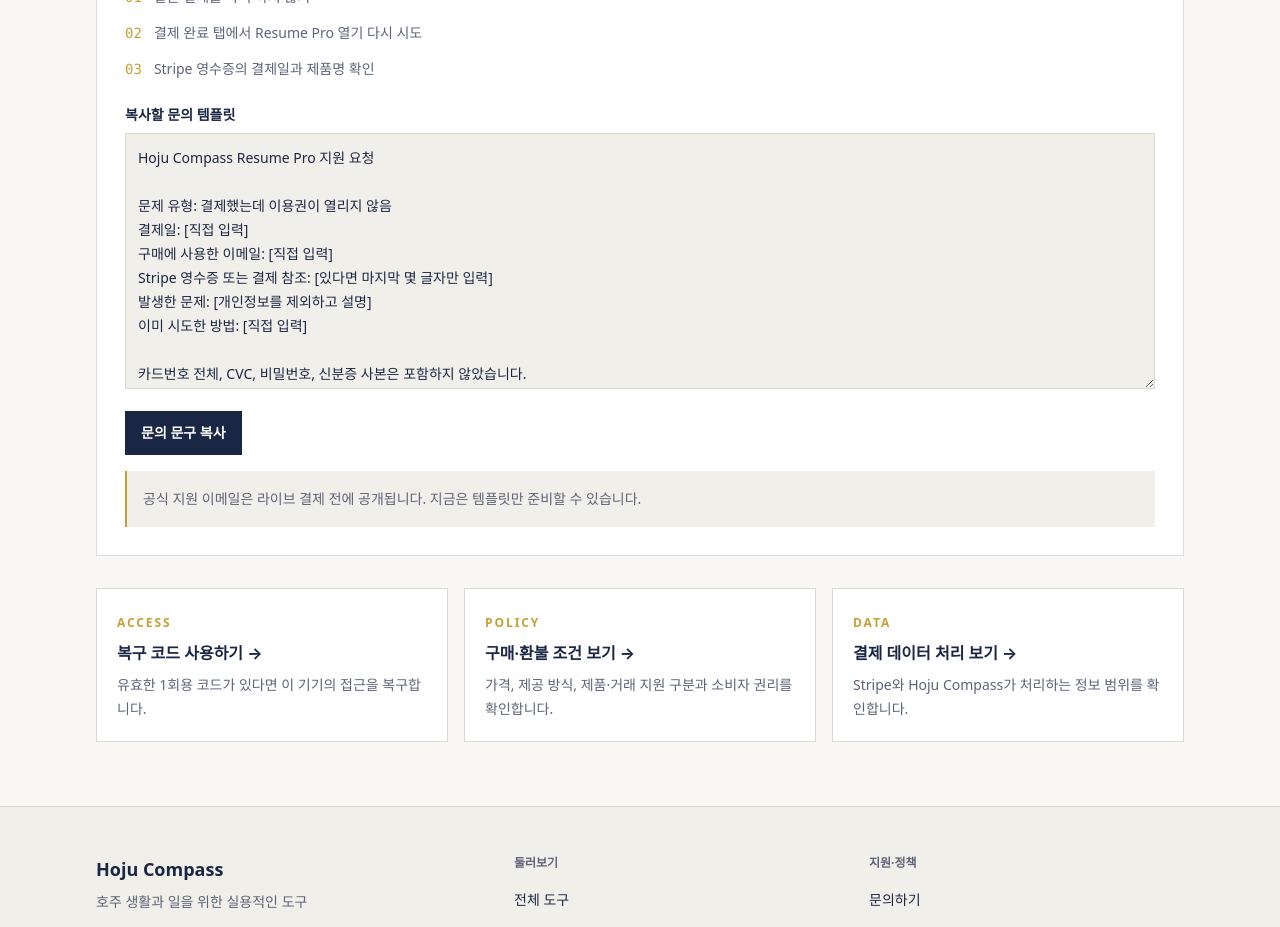
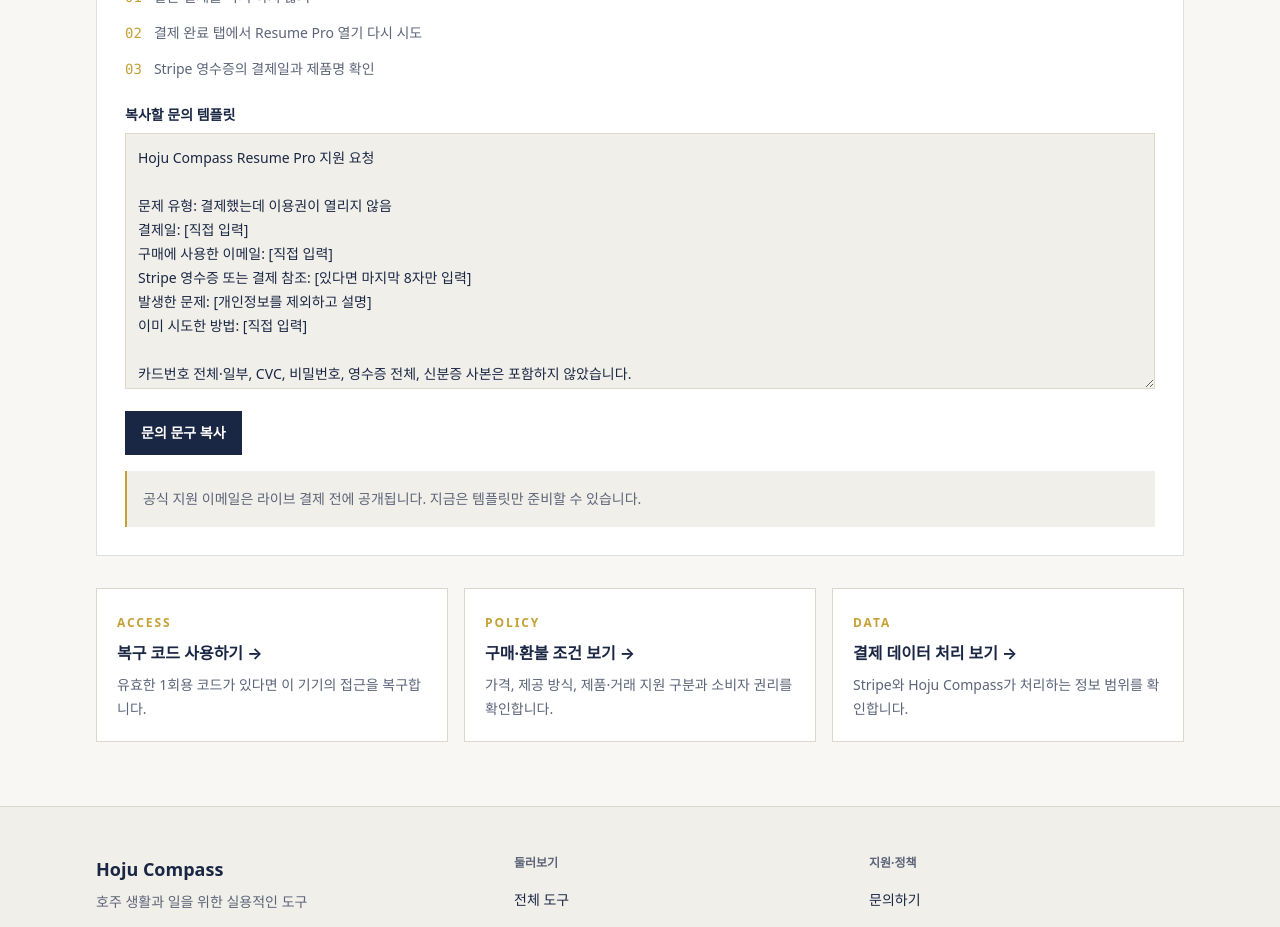
Before and after one commit to jelov219au/aussie-compass, a Next.js app: page /payment-help in a window 1280 px wide. Shown: the part 1240-2167 px from the top of the page. Built offline with nearby package versions, Linux system fonts and the light colour scheme; no server answers.

Commit message:
fix: align payment support contact paths

```diff
--- a/src/app/contact/page.tsx
+++ b/src/app/contact/page.tsx
@@ -31,7 +31,7 @@ const contactTypes = [
   {
     eyebrow: "결제·이용권",
     title: "결제 확인이나 Pro 접근에 도움이 필요해요",
-    description: "Stripe 영수증의 결제일과 이메일, 화면에 표시된 오류만 알려주세요. 카드번호 전체나 이력서 원문은 보내지 마세요.",
+    description: "결제일, 구매 이메일, 영수증·결제 참조의 마지막 8자와 화면 오류만 알려주세요. 카드번호·CVC·영수증 전체나 이력서 원문은 보내지 마세요.",
     subject: "결제 및 이용권 문의",
   },
 ];
--- a/src/app/privacy/page.tsx
+++ b/src/app/privacy/page.tsx
@@ -9,8 +9,8 @@ export const metadata = createPageMetadata({ title: "데이터와 개인정보
 
 const sections = [
   ["현재 수집하는 개인정보", "Hoju Compass는 현재 회원 계정, 이메일 구독, 문의 양식 또는 광고 프로필을 운영하지 않습니다. 도구에 입력한 이력서·구직·예산·체크리스트 내용은 별도 안내가 없는 한 서버로 제출되지 않습니다. 사용자가 공개 구직 설문에 답하거나 직접 이메일을 보내거나 Resume Pro 결제를 시작한 경우에만 아래 설문·이메일·결제 처리 내용이 적용됩니다."],
-  ["구직 준비 경험 설문", "Job Move Pro 공개 설문은 미리 정한 선택형 답변만 받으며 이름, 이메일, 전화번호, 회사명, 비자 정보 또는 자유 입력 내용을 요구하지 않습니다. 제출된 선택 답변과 무작위 응답 ID, 수신 시각은 support@hojucompass.com의 Zoho Mail로 전송되어 제품 방향 검토에 사용됩니다. 한 브라우저의 반복 제출을 줄이기 위해 30일짜리 HttpOnly 쿠키를 저장합니다."],
-  ["이메일 문의", "support@hojucompass.com으로 직접 문의하면 사용자가 보낸 이메일 주소, 이름 또는 표시 이름, 제목, 본문과 첨부파일이 Zoho Mail에서 처리되고 문의 확인과 답변을 위해 보관됩니다. 문의에는 카드번호 전체, CVC, 비밀번호, 인증번호, TFN, 신분증 사본, 비자번호, 건강정보 또는 이력서 원문을 보내지 마세요. 문의 이메일을 마케팅 발송 명단에 자동으로 추가하지 않습니다."],
+  ["구직 준비 경험 설문", "Job Move Pro 공개 설문은 미리 정한 선택형 답변만 받으며 이름, 이메일, 전화번호, 회사명, 비자 정보 또는 자유 입력 내용을 요구하지 않습니다. 제출된 선택 답변과 무작위 응답 ID, 수신 시각은 Hoju Compass가 설정한 공식 지원 메일의 Zoho Mail로 전송되어 제품 방향 검토에 사용됩니다. 한 브라우저의 반복 제출을 줄이기 위해 30일짜리 HttpOnly 쿠키를 저장합니다."],
+  ["이메일 문의", "문의 페이지에 표시된 Hoju Compass 공식 지원 이메일로 직접 문의하면 사용자가 보낸 이메일 주소, 이름 또는 표시 이름, 제목, 본문과 첨부파일이 Zoho Mail에서 처리되고 문의 확인과 답변을 위해 보관됩니다. 문의에는 카드번호 전체·일부, CVC, 비밀번호, 인증번호, TFN, 신분증 사본, 비자번호, 건강정보, 영수증 전체 또는 이력서 원문을 보내지 마세요. 문의 이메일을 마케팅 발송 명단에 자동으로 추가하지 않습니다."],
   ["Stripe 결제와 이용권", "Resume Pro 결제를 시작하면 Stripe Managed Payments 결제 화면으로 이동하며 Stripe가 사용자가 입력한 연락처, 결제와 해당 결제의 세금·인보이스 정보를 처리합니다. 테스트 환경에서는 실제 청구가 일어나지 않습니다. Hoju Compass는 전체 카드번호나 카드 보안번호를 직접 받지 않습니다. 서버에는 Stripe 이벤트·결제 세션·결제수단 관련 식별자, 제품 코드, 확인한 구매 조건의 버전, 이용권 상태와 처리 시각을 저장할 수 있습니다. 작업 공간의 이력서·커버레터 내용은 이 이용권 데이터베이스에 저장하지 않습니다."],
   ["접근 쿠키와 복구 코드", "결제와 활성 이용권이 확인되면 Resume Pro 접근을 위해 30일짜리 서명된 HttpOnly 쿠키를 현재 기기에 저장합니다. 다른 기기용 1회성 복구 코드를 만들면 서버에는 코드 원문 대신 해시와 만료·사용 상태만 저장되며, 새 코드를 만들면 이전 미사용 코드는 무효화됩니다."],
   ["브라우저에 저장되는 내용", "일부 도구는 진행 상태, 입력값과 사용자가 저장한 페이지 목록을 브라우저의 localStorage에 저장합니다. 나의 진행 화면은 이 기기의 저장 내용을 요약할 뿐 서버로 전송하거나 다른 기기와 동기화하지 않습니다. 브라우저 사이트 데이터 삭제 또는 각 도구의 초기화 기능으로 지울 수 있으며 공용 기기에서는 사용 후 삭제하세요."],
--- a/src/components/seo/JsonLd.tsx
+++ b/src/components/seo/JsonLd.tsx
@@ -1,4 +1,5 @@
 import { siteName, siteUrl } from "@/lib/site";
+import { getPublicSellerDetails } from "@/lib/publicSeller";
 
 type BreadcrumbItem = {
   name: string;
@@ -42,6 +43,8 @@ export function SiteJsonLd() {
 }
 
 export function OrganizationJsonLd() {
+  const { email } = getPublicSellerDetails();
+
   return (
     <JsonLd
       data={{
@@ -56,12 +59,12 @@ export function OrganizationJsonLd() {
           width: 512,
           height: 512,
         },
-        contactPoint: {
+        contactPoint: email ? {
           "@type": "ContactPoint",
           contactType: "customer support",
-          email: "support@hojucompass.com",
+          email,
           availableLanguage: ["Korean", "English"],
-        },
+        } : undefined,
       }}
     />
   );
--- a/src/components/tools/PaymentSupportHelper.tsx
+++ b/src/components/tools/PaymentSupportHelper.tsx
@@ -37,11 +37,11 @@ export function PaymentSupportHelper({ supportEmail }: { supportEmail: string |
     `문제 유형: ${selected.label}`,
     "결제일: [직접 입력]",
     "구매에 사용한 이메일: [직접 입력]",
-    "Stripe 영수증 또는 결제 참조: [있다면 마지막 몇 글자만 입력]",
+    "Stripe 영수증 또는 결제 참조: [있다면 마지막 8자만 입력]",
     "발생한 문제: [개인정보를 제외하고 설명]",
     "이미 시도한 방법: [직접 입력]",
     "",
-    "카드번호 전체, CVC, 비밀번호, 신분증 사본은 포함하지 않았습니다.",
+    "카드번호 전체·일부, CVC, 비밀번호, 영수증 전체, 신분증 사본은 포함하지 않았습니다.",
   ].join("\n"), [selected]);
 
   async function copyTemplate() {
```
